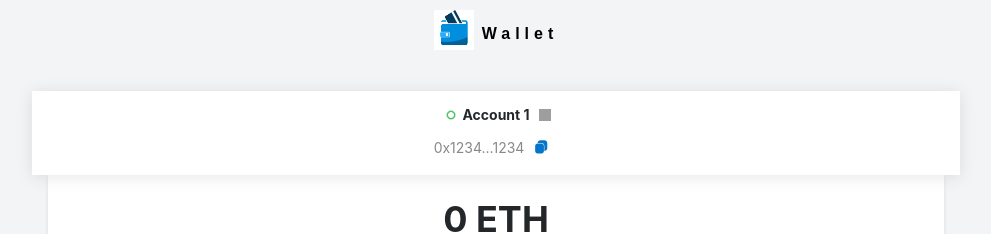
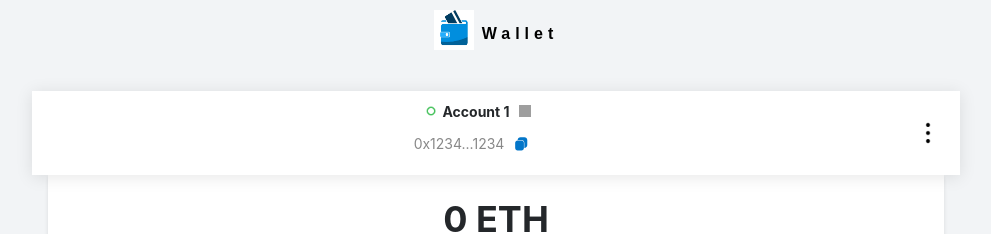
Before and after one commit to htmkhue39/thesis, a React (Vite) app: page /homepage in a window 1280 px wide. Shown: the top 234 px of the page, without its empty margins (144-1135 px from the left). Built offline with nearby package versions, Linux system fonts and the light colour scheme; data requests are answered from the project's data file; grey boxes are pictures that could not be loaded.

Commit message:
Add option logout and syncing data with db.json

```diff
--- a/db.json
+++ b/db.json
@@ -30,7 +30,7 @@
         }
       ],
       "current": true,
-      "connectedNodeAddress": "0x742d35Cc6634C0532925a3b844Bc454e4438f44e",
+      "connectedNodeAddress": "0x53d284357ec70ce289d6d64134dfac8e511c8a3d",
       "subAccounts": [
         "2",
         "3"
@@ -47,6 +47,26 @@
         },
         {
           "address": "0xfe9e8709d3215310075d67e3ed32a380ccf451c8"
+        }
+      ],
+      "transactions": [
+        {
+          "id": "1",
+          "nodeAddress": "0x742d35Cc6634C0532925a3b844Bc454e4438f44e",
+          "fromToken": "ETH",
+          "toToken": "USDC",
+          "fromAmount": "2",
+          "toAmount": "3000",
+          "date": "2023-06-21T18:25:43.511Z"
+        },
+        {
+          "id": "2",
+          "nodeAddress": "0x53d284357ec70ce289d6d64134dfac8e511c8a3d",
+          "fromToken": "BTC",
+          "toToken": "ETH",
+          "fromAmount": "1",
+          "toAmount": "10",
+          "date": "2023-06-21T19:25:43.511Z"
         }
       ],
       "connected": true
@@ -86,7 +106,9 @@
         {
           "address": "0xfe9e8709d3215310075d67e3ed32a380ccf451c8"
         }
-      ]
+      ],
+      "transactions": [],
+      "connected": false
     },
     {
       "id": "3",
@@ -126,7 +148,9 @@
         {
           "address": "0x61edcdf5bb737adffb0c940e9c3f76c82b008a47"
         }
-      ]
+      ],
+      "transactions": [],
+      "connected": false
     }
   ],
   "mnemonics": [
@@ -158,44 +182,6 @@
       "rocket",
       "satellite"
     ]
-  ],
-  "transactions": [
-    {
-      "id": "1",
-      "address": "0xMainAddress1",
-      "fromToken": "ETH",
-      "toToken": "USDC",
-      "fromAmount": "2",
-      "toAmount": "3000",
-      "date": "2023-06-21T18:25:43.511Z"
-    },
-    {
-      "id": "2",
-      "address": "0xMainAddress2",
-      "fromToken": "BTC",
-      "toToken": "ETH",
-      "fromAmount": "1",
-      "toAmount": "10",
-      "date": "2023-06-21T19:25:43.511Z"
-    },
-    {
-      "id": "1719134934433",
-      "address": "0xMainAddress1",
-      "fromToken": "ETH",
-      "toToken": "BNB",
-      "fromAmount": 10,
-      "toAmount": "9.9900",
-      "date": "2024-06-23T09:28:54.433Z"
-    },
-    {
-      "id": "1719236735547",
-      "address": "0xMainAddress1",
-      "fromToken": "ETH",
-      "toToken": "USDT",
-      "fromAmount": 20,
-      "toAmount": "19.9601",
-      "date": "2024-06-24T13:45:35.547Z"
-    }
   ],
   "nodes": [
     {
--- a/src/AccountContext.jsx
+++ b/src/AccountContext.jsx
@@ -74,8 +74,20 @@ export const AccountProvider = ({ children }) => {
     }
   };
 
+  const clearConnectedNodeAddress = async () => {
+    const updatedAccount = { ...selectedAccount, connectedNodeAddress: '' };
+    setSelectedAccount(updatedAccount);
+    await fetch(`http://localhost:3001/accounts/${selectedAccount.id}`, {
+      method: 'PUT',
+      headers: {
+        'Content-Type': 'application/json',
+      },
+      body: JSON.stringify(updatedAccount),
+    });
+  };
+
   return (
-    <AccountContext.Provider value={{ selectedAccount, handleAccountChange, truncateAddress, copyAddress, accounts, connectNode }}>
+    <AccountContext.Provider value={{ selectedAccount, handleAccountChange, truncateAddress, copyAddress, accounts, connectNode, clearConnectedNodeAddress }}>
       {children}
     </AccountContext.Provider>
   );
--- a/src/Homepage/AccountHeader.css
+++ b/src/Homepage/AccountHeader.css
@@ -11,9 +11,8 @@
   display: flex;
   justify-content: center;
   align-items: center;
-  /* grid-template-columns: 1fr 2fr 1fr; */
   height: 68px;
-  flex-flow: column nowrap;
+  flex-flow: row nowrap;
   z-index: 55;
   min-height: 68px;
   background-color: var(--color-background-default);
@@ -132,3 +131,47 @@
   display: flex;
   justify-content: center;
 }
+
+.more-icon-wrapper{
+  position: relative;
+}
+
+.more-icon-btn{
+  width: 0px;
+  height: 0px;
+  background-color: var(--color-background-default);
+  margin-bottom: 0px;
+}
+
+.more-icon{
+  width: 24px;
+  height: 24px;
+}
+
+.more-options {
+  position: absolute;
+  width: 200px;
+  top: 100%;
+  right: 0;
+  background-color: white;
+  box-shadow: 2px 2px 2px 4px rgba(0, 0, 0, 0.1);
+  z-index: 10;
+  border-radius: 4px;
+  overflow: hidden;
+  margin-top: 8px; /* Add margin to separate the menu from the button */
+}
+
+.more-options ul {
+  list-style-type: none;
+  padding: 0;
+  margin: 0;
+}
+
+.more-options li {
+  padding: 10px;
+  cursor: pointer;
+}
+
+.more-options li:hover {
+  background-color: #f0f0f0;
+}
--- a/src/Homepage/AccountHeader.jsx
+++ b/src/Homepage/AccountHeader.jsx
@@ -1,15 +1,39 @@
 import React, { useState } from 'react';
+import { useNavigate } from 'react-router-dom';
 import { useAccount } from '../AccountContext';
 
 import dropIcon from '../assets/dropdown-icon.svg';
 import copyIcon from '../assets/copy-icon.svg';
 import connectIcon from '../assets/connected-status.png';
 import disconnectIcon from '../assets/disconnect-status.png';
+import moreIcon from '../assets/more-icon.png'
 
 import './AccountHeader.css';
 
 const AccountHeader = ({ setShowAccountSelector }) => {
-  const { selectedAccount, truncateAddress, copyAddress } = useAccount();
+  const { selectedAccount, truncateAddress, copyAddress, clearConnectedNodeAddress } = useAccount();
+  const [showMoreOptions, setShowMoreOptions] = useState(false);
+  const navigate = useNavigate();
+
+
+  const handleMoreClick = () => {
+    setShowMoreOptions(prevState => !prevState);
+  };
+
+  const handleViewAccountDetail = () => {
+    navigate('/account-details');
+  };
+
+  const handleLogout = async () => {
+    await clearConnectedNodeAddress();
+    alert('Logged out successfully');
+    navigate('/');
+  };
+
+  const Menus = [
+    // { name: 'Account details', action: handleViewAccountDetail },
+    { name: 'Logout', action: handleLogout },
+  ];
 
   if (!selectedAccount) {
     return <div>Loading...</div>;
@@ -36,7 +60,25 @@ const AccountHeader = ({ setShowAccountSelector }) => {
               <img src={copyIcon} className="copy-icon" alt="Copy" />
             </button>
           </div>
+        </div>
 
+        <div className='more-icon-wrapper'>
+          <button className='more-icon-btn' onClick={handleMoreClick}>
+            <img src={moreIcon} className='more-icon'/>
+          </button>
+          {showMoreOptions && (
+            <div className="more-options">
+              <ul>
+                {
+                  Menus.map((menu) => (
+                    <li key={menu.name} onClick={menu.action}>
+                      {menu.name}
+                    </li>
+                  ))
+                }
+              </ul>
+            </div>
+          )}
         </div>
       </div>
     </div>
--- a/src/Homepage/Homepage.jsx
+++ b/src/Homepage/Homepage.jsx
@@ -25,10 +25,12 @@ const Homepage = () => {
   }, [selectedAccount]);
 
   const fetchTransactions = async () => {
+    if (!selectedAccount) return;
     try {
-      const response = await fetch('http://localhost:3001/transactions');
-      const data = await response.json();
-      setTransactions(data);
+      const accountTransactions = selectedAccount.transactions.filter(
+        tx => tx.nodeAddress === selectedAccount.connectedNodeAddress
+      );
+      setTransactions(accountTransactions);
     } catch (error) {
       console.error('Error fetching transactions:', error);
     }
--- a/src/Homepage/SwapCoin.jsx
+++ b/src/Homepage/SwapCoin.jsx
@@ -14,7 +14,7 @@ import switchIcon from '../assets/switch.png';
 import searchIcon from '../assets/search-icon.svg';
 
 function SwapCoin() {
-    const { selectedAccount } = useAccount();
+    const { selectedAccount, handleAccountChange } = useAccount();
     const navigate = useNavigate();
     const [tokens, setTokens] = useState([]);
     const [balances, setBalances] = useState({});
@@ -60,6 +60,9 @@ function SwapCoin() {
         }
         if (!fromAmount) {
             return { disabled: true, text: "Enter an Amount" };
+        }
+        if (isAmountExceedBalance) {
+            return { disabled: true, text: "Insufficient Balance" };
         }
         return { disabled: false, text: "Swap" };
     };
@@ -126,16 +129,19 @@ function SwapCoin() {
         };
 
         try {
-            const response = await fetch('http://localhost:3001/transactions', {
-                method: 'POST',
+            const response = await fetch(`http://localhost:3001/accounts/${selectedAccount.id}`, {
+                method: 'PUT',
                 headers: {
                     'Content-Type': 'application/json',
                 },
-                body: JSON.stringify(newTransaction),
+                body: JSON.stringify({
+                    ...selectedAccount,
+                    transactions: [...selectedAccount.transactions, newTransaction],
+                }),
             });
 
             if (response.ok) {
-                // Navigate to homepage or show a success message
+                handleAccountChange(selectedAccount.name);
                 navigate('/homepage');
             } else {
                 console.error('Failed to record transaction');
```
Also changed, not shown: src/assets/more-icon.png (added), 1 other file (tests, documents, lock files or other folders).
